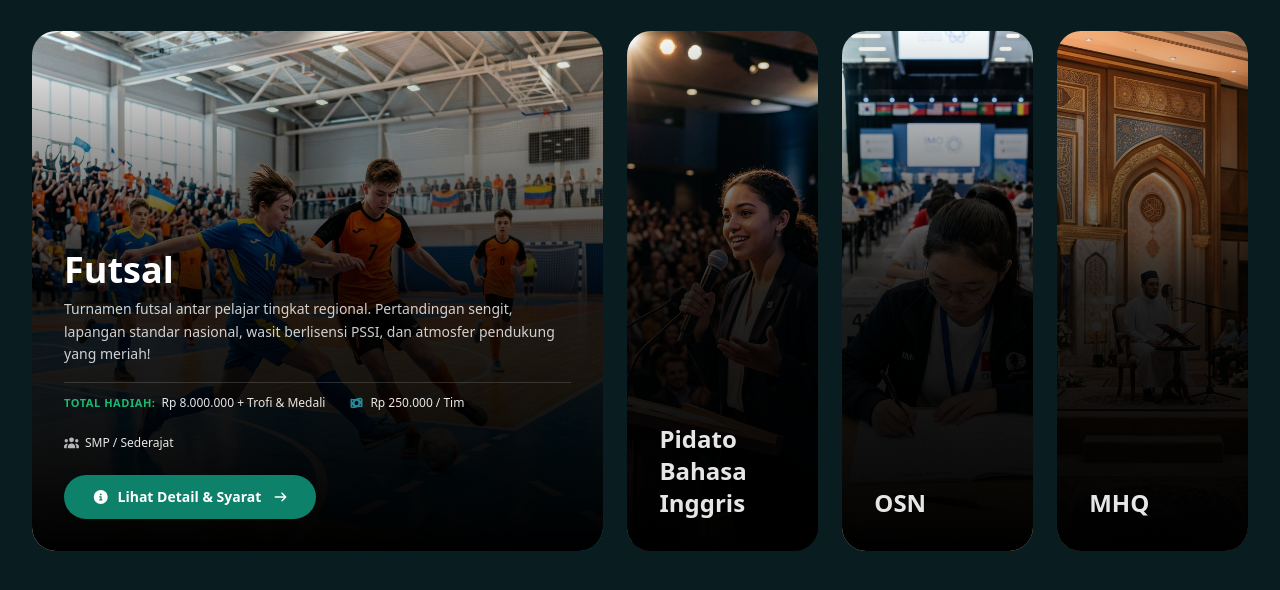
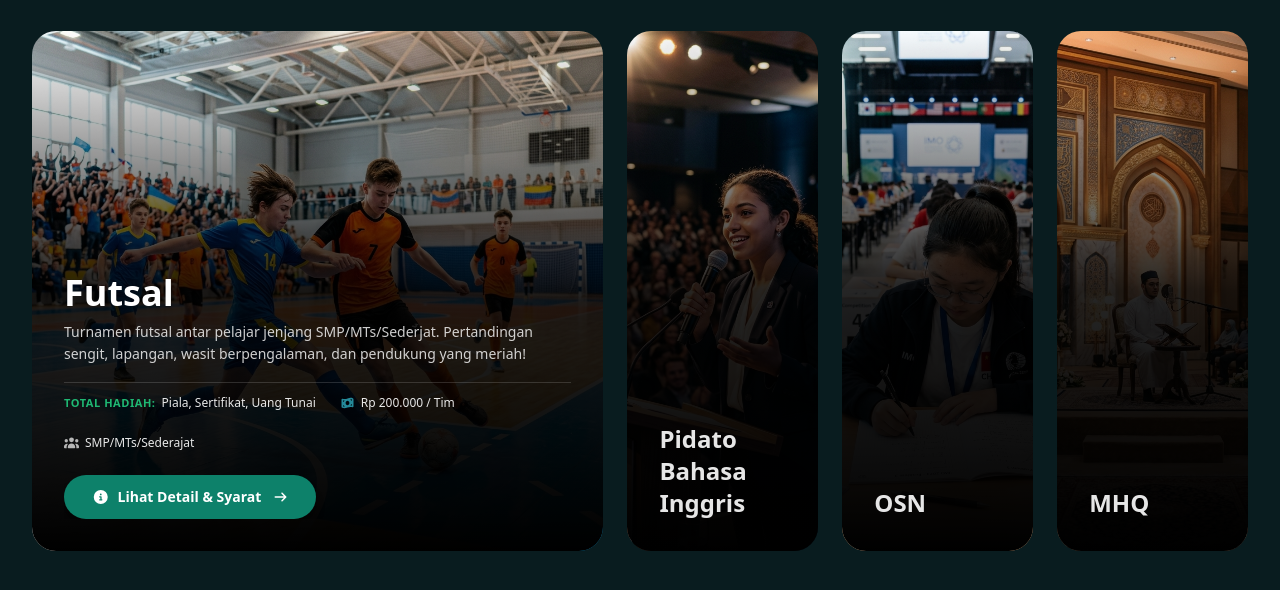
Before and after one commit to elfarizidan/sagatha, a Next.js app: page / in a window 1280 px wide. Shown: the part 1765-2355 px from the top of the page. Built offline with nearby package versions, Linux system fonts and the light colour scheme.

Commit message:
Update ListLomba.tsx

```diff
--- a/app/components/ListLomba.tsx
+++ b/app/components/ListLomba.tsx
@@ -50,17 +50,17 @@ export default function ListLomba() {
       category: "Olahraga & Sportivitas",
       icon: faFutbol,
       image: "/content/lomba-futsal.png",
-      target: "SMP / Sederajat",
-      prize: "Rp 8.000.000 + Trofi & Medali",
-      fee: "Rp 250.000 / Tim",
-      date: "20 - 21 Oktober 2026",
+      target: "SMP/MTs/Sederajat",
+      prize: "Piala, Sertifikat, Uang Tunai",
+      fee: "Rp 200.000 / Tim",
+      date: "14 - 15 November 2026",
       description:
-        "Turnamen futsal antar pelajar tingkat regional. Pertandingan sengit, lapangan standar nasional, wasit berlisensi PSSI, dan atmosfer pendukung yang meriah!",
+        "Turnamen futsal antar pelajar jenjang SMP/MTs/Sederjat. Pertandingan sengit, lapangan, wasit berpengalaman, dan pendukung yang meriah!",
       rules: [
-        "Sistem gugur (Knockout system) 2x15 menit",
-        "Setiap tim terdiri dari 5 pemain inti dan maksimal 7 pemain cadangan",
+        "Sistem gugur (Knockout system) 2x10 menit",
+        "Setiap tim terdiri dari 6 pemain inti dan maksimal 6 pemain cadangan",
         "Wajib menggunakan Jersey bernomor punggung dan Shin Guard",
-        "Melampirkan Kartu Pelajar aktif saat registrasi ulang",
+        "Memberikan uang deposit saat registrasi ulang",
       ],
       contactPerson: "via form",
       WhatsappNumber: "https://forms.gle/CN7nJcxAevBtesUt7",
@@ -72,21 +72,21 @@ export default function ListLomba() {
       category: "Kebahasaan & Public Speaking",
       icon: faMicrophone,
       image: "/content/lomba-speech.png",
-      target: "SMP / Sederajat",
-      prize: "Rp 5.000.000 + Sertifikat & Trofi",
-      fee: "Rp 100.000 / Peserta",
-      date: "21 Oktober 2026",
+      target: "SMP/MTs/Sederajat",
+      prize: "Sertifikat, Piala, Uang Tunai",
+      fee: "Gratis/Peserta",
+      date: "15 November 2026",
       description:
-        "Ajang unjuk kebolehan public speaking dalam Bahasa Inggris & Indonesia. Sampaikan gagasan inspiratifmu mengenai kepemudaan dan teknologi!",
+        "Ajang unjuk kebolehan public speaking dalam Bahasa Inggris. Sampaikan gagasan inspiratifmu mengenai alam dan kondisinya saat ini",
       rules: [
         "Tema pidato: 'Youth Leadership & Innovation in Digital Era'",
         "Durasi pidato 5-7 menit per peserta",
         "Penilaian meliputi: Oratory skill, Pronunciation, Content Structure, & Confidence",
         "Tidak diperkenankan membaca teks secara penuh saat tampil",
       ],
-      contactPerson: "Panitia Speech (Kak Nadia)",
-      whatsappNumber: "6281234567891",
-      driveUrl: "https://drive.google.com",
+      contactPerson: "via Form",
+      whatsappNumber: "https://forms.gle/fuLBXfoEMaQAXGtS6",
+      driveUrl: "https://drive.google.com/drive/folders/1LBdHq-lXsdHh-S65wvRmdwgEZoLxC8Al?usp=drive_link",
     },
     {
       id: "olim-mtk",
@@ -94,20 +94,20 @@ export default function ListLomba() {
       category: "Akademik & Sains",
       icon: faCalculator,
       image: "/content/lomba-olim-mtk.png",
-      target: "SMP / Sederajat",
-      prize: "Rp 6.000.000 + Piala & Medali",
-      fee: "Rp 85.000 / Peserta",
-      date: "20 Oktober 2026",
+      target: "SMP/MTs/Sederajat",
+      prize: "Piagam, Medali, Uang Tunai, Beasiswa",
+      fee: "Gratis/Peserta",
+      date: "15 November 2026",
       description:
-        "Uji ketajaman logika dan pemecahan masalah dalam Olimpiade Matematika SAGATHA dengan soal standar olimpiade nasional (OSN).",
+        "Uji ketajaman logika dan pemecahan masalah dalam Olimpiade Matematika dengan soal standar olimpiade nasional (OSN) tingkat SMP.",
       rules: [
-        "Terdiri dari 2 Babak: Penyisihan (Pilihan Ganda & Isian) dan Final (Essay & Problem Solving)",
+        "Terdiri dari 2 Babak: Penyisihan (Pilihan Ganda & Isian) dan Final (Essay)",
         "Peserta dilarang menggunakan kalkulator atau alat bantu elektronik",
         "Keputusan dewan juri bersifat mutlak dan tidak dapat diganggu gugat",
       ],
-      contactPerson: "Panitia Olim (Kak Fikri)",
-      whatsappNumber: "6281234567892",
-      driveUrl: "https://drive.google.com",
+      contactPerson: "via Form",
+      whatsappNumber: "https://forms.gle/H34h2FSG8Vta74cy8",
+      driveUrl: "https://drive.google.com/drive/folders/1LBdHq-lXsdHh-S65wvRmdwgEZoLxC8Al?usp=drive_link",
     },
     {
       id: "mhq",
@@ -115,20 +115,20 @@ export default function ListLomba() {
       category: "Keagamaan & Keislaman",
       icon: faBookQuran,
       image: "/content/lomba-mhq.png",
-      target: "SMP / Sederatat",
-      prize: "Rp 6.000.000 + Beasiswa & Trofi",
-      fee: "Rp 90.000 / Peserta",
-      date: "22 Oktober 2026",
+      target: "SMP/MTs/Sederatat",
+      prize: "Beasiswa, Piala, Uang Tunai, Sertifikat",
+      fee: "Gratis/Peserta",
+      date: "14 November 2026",
       description:
-        "Lomba hafalan Al-Qur'an untuk membentuk generasi penghafal Qur'an yang mutqin, fasih berhujjah, serta berakhlak mulia.",
+        "Lomba hafalan Al-Qur'an untuk membentuk generasi penghafal Qur'an yang mutqin, fasih, serta berakhlak mulia.",
       rules: [
-        "Kategori Lomba: Juz 1-3 & Juz 1-5",
+        "Kategori Lomba: Juz 29 & 30",
         "Kriteria Penilaian: Tajwid, Fashohah, Kelancaran Hafalan (Hifdz), dan Lagu/Irama",
         "Setiap peserta mengambil amplop soal acak saat pemanggilan di panggung main stage",
       ],
-      contactPerson: "Panitia MHQ (Ust. Rahmat)",
-      whatsappNumber: "6281234567893",
-      driveUrl: "https://drive.google.com",
+      contactPerson: "via Form",
+      whatsappNumber: "https://forms.gle/tqjBs7VhkpxWSVXk6",
+      driveUrl: "https://drive.google.com/drive/folders/1LBdHq-lXsdHh-S65wvRmdwgEZoLxC8Al?usp=drive_link",
     },
   ];
 
```
